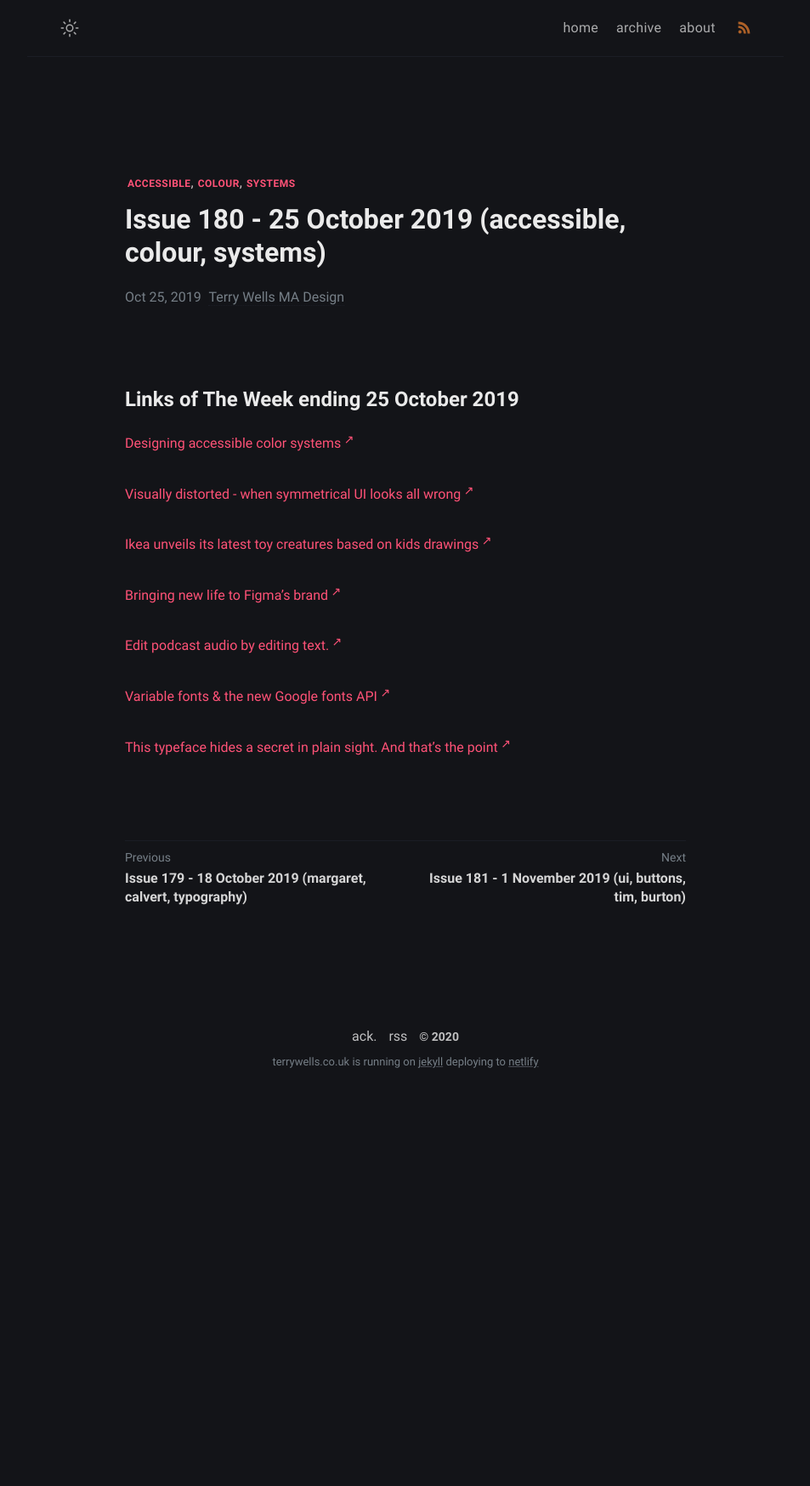
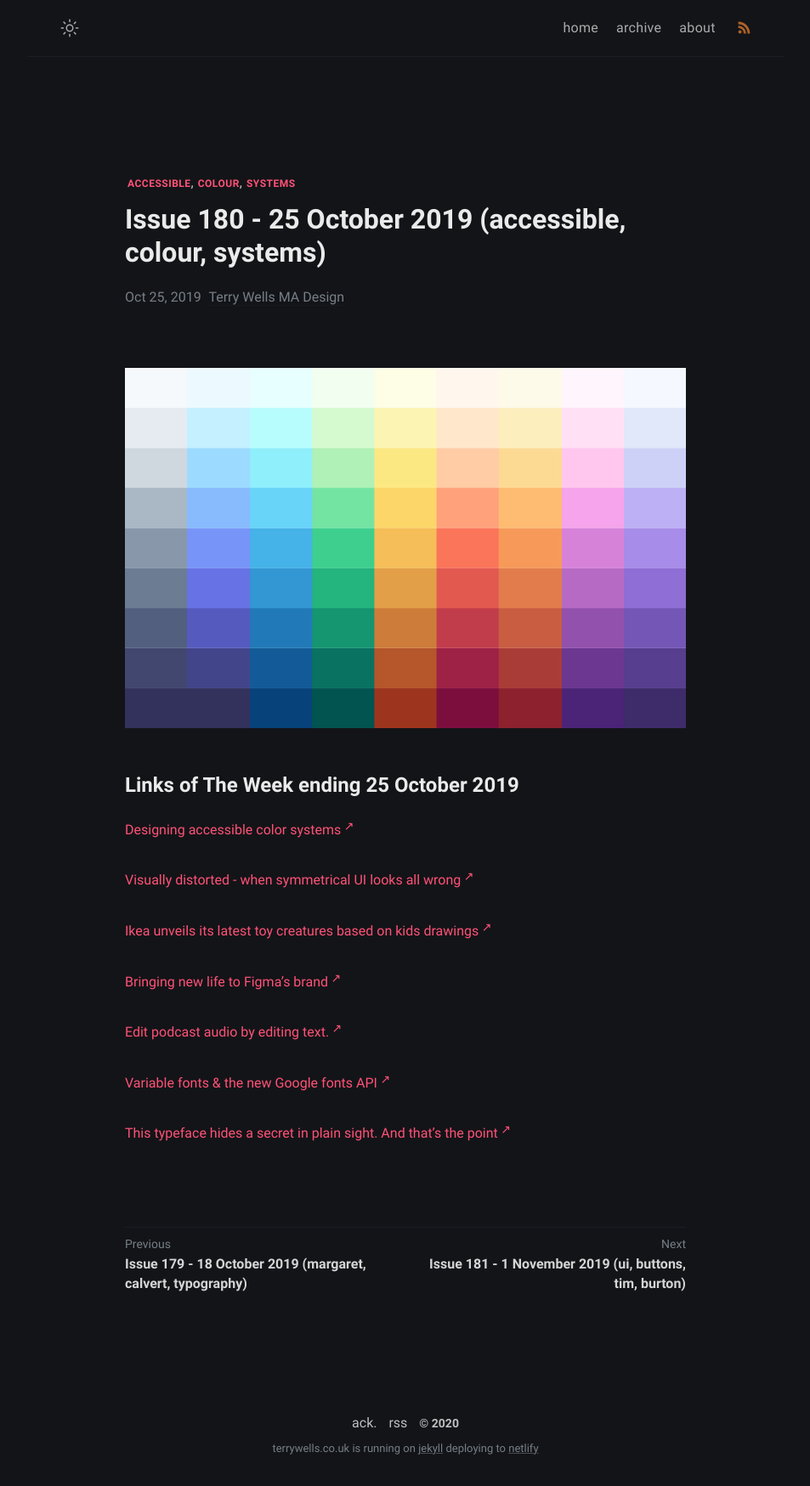
Before and after one commit to wristtattoo/jekyll-klise, a Jekyll site: the page built from _posts/2020-11-03-issue-180-25-october-2019-accessible-colour-systems.md, in a window 1280 px wide. Shown: the whole page at 85% size, without its empty margins (163-1116 px from the left). Built offline with Jekyll 4.4.1, drawn with Linux system fonts in a browser that asks for light colours; a script that is not in the unit is left out; before the commit the page ends 1294 px from its top, so only the background shows below that.

Commit message:
Update Links of The Week “2020-11-03-issue-180-25-october-2019-accessible-colour-systems”

```diff
--- a/_posts/2020-11-03-issue-180-25-october-2019-accessible-colour-systems.md
+++ b/_posts/2020-11-03-issue-180-25-october-2019-accessible-colour-systems.md
@@ -4,6 +4,8 @@ title: Issue 180 - 25 October 2019 (accessible, colour, systems)
 tags: accessible colour systems
 date: 2019-10-25T15:52:01.734Z
 ---
+![Designing accessible color systems](/assets/uploads/issue-180.png "Designing accessible color systems")
+
 # Links of The Week ending 25 October 2019
 
 <a href="https://stripe.com/gb/blog/accessible-color-systems" target="_blank">Designing accessible color systems</a>
```
Also changed, not shown: assets/uploads/issue-180.png (added).
